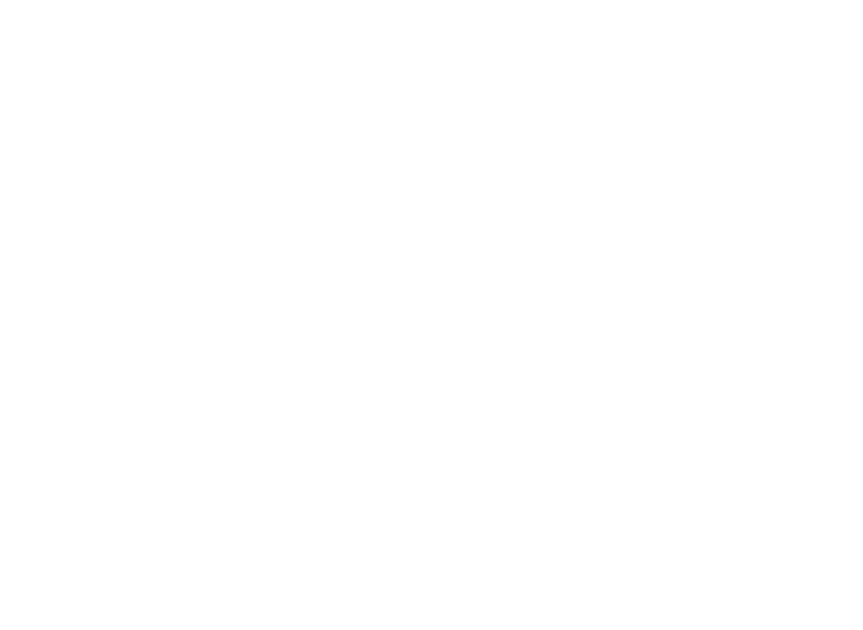
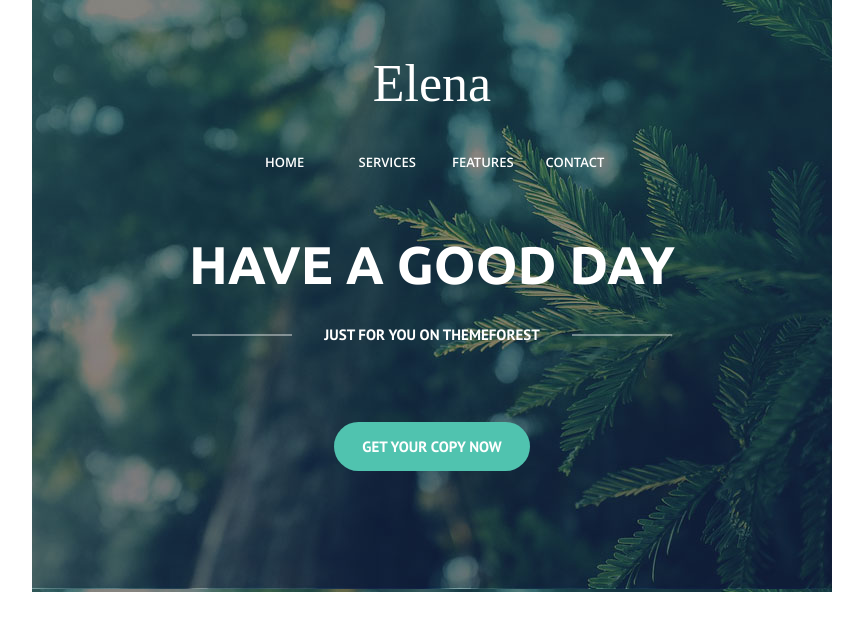
Before and after one commit to crystalclear515/fe.lesson.github.io, a plain HTML site: page index.html in a window 1280 px wide. Shown: the whole page, without its empty margins (208-1071 px from the left). Drawn offline with Linux system fonts and the light colour scheme; a web font is replaced by a local one.

Commit message:
commit 1
Header complete

```diff
--- a/index.html
+++ b/index.html
@@ -8,6 +8,27 @@
   <title>Document</title>
 </head>
 <body>
-
+  <section class="header-section">
+    <div class="container">
+      <div class="logo-block">
+        <a href="" class="logo">Elena</a>
+      </div>
+      <div class="menu">
+        <nav>
+          <ul>
+            <li><a href="">Home</a></li>
+            <li><a href="">Services</a></li>
+            <li><a href="">Features</a></li>
+            <li><a href="">Contact</a></li>
+          </ul>
+        </nav>
+      </div>
+      <div class="header-content">
+        <h1 class="h1-intro">Have a good day</h1>
+        <h2>Just for you on themeforest</h2>
+        <a href="" class="get-copy-btn">Get your copy now</a>
+      </div>
+    </div>
+  </section>
 </body>
 </html>
--- a/scss/font.scss
+++ b/scss/font.scss
@@ -1,63 +1,63 @@
 @font-face {
   font-family: 'PT Sans';
-  src: url('PTSans-Regular.woff2') format('woff2'),
-      url('PTSans-Regular.woff') format('woff');
+  src: url('../font/PTSans-Regular.woff2') format('woff2'),
+      url('../font/PTSans-Regular.woff') format('woff');
   font-weight: normal;
   font-style: normal;
 }
 
 @font-face {
   font-family: 'PT Sans';
-  src: url('PTSans-Bold.woff2') format('woff2'),
-      url('PTSans-Bold.woff') format('woff');
+  src: url('../font/PTSans-Bold.woff2') format('woff2'),
+      url('../font/PTSans-Bold.woff') format('woff');
   font-weight: bold;
   font-style: normal;
 }
 
 @font-face {
   font-family: 'Ubuntu';
-  src: url('Ubuntu-Bold.woff2') format('woff2'),
-      url('Ubuntu-Bold.woff') format('woff');
+  src: url('../font/Ubuntu-Bold.woff2') format('woff2'),
+      url('../font/Ubuntu-Bold.woff') format('woff');
   font-weight: bold;
   font-style: normal;
 }
 
 @font-face {
   font-family: 'Open Sans';
-  src: url('OpenSans-Semibold.woff2') format('woff2'),
-      url('OpenSans-Semibold.woff') format('woff');
+  src: url('../font/OpenSans-Semibold.woff2') format('woff2'),
+      url('../font/OpenSans-Semibold.woff') format('woff');
   font-weight: 600;
   font-style: normal;
 }
 
 @font-face {
   font-family: 'Belinda';
-  src: url('Belinda.woff2') format('woff2'),
-      url('Belinda.woff') format('woff');
+  src: url('../font/Belinda.woff2') format('woff2'),
+      url('../font/Belinda.woff') format('woff');
   font-weight: normal;
   font-style: normal;
 }
 
 @font-face {
   font-family: 'Cabin';
-  src: url('Cabin-Regular.woff2') format('woff2'),
-      url('Cabin-Regular.woff') format('woff');
+  src: url('../font/Cabin-Regular.woff2') format('woff2'),
+      url('../font/Cabin-Regular.woff') format('woff');
   font-weight: normal;
   font-style: normal;
 }
 
 @font-face {
   font-family: 'Nexa';
-  src: url('Nexa-Heavy.woff2') format('woff2'),
-      url('Nexa-Heavy.woff') format('woff');
+  src: url('../font/Nexa-Heavy.woff2') format('woff2'),
+      url('../font/Nexa-Heavy.woff') format('woff');
   font-weight: 900;
   font-style: normal;
 }
 
 @font-face {
   font-family: 'Nexa';
-  src: url('NexaRegular.woff2') format('woff2'),
-      url('NexaRegular.woff') format('woff');
+  src: url('../font/NexaRegular.woff2') format('woff2'),
+      url('../font/NexaRegular.woff') format('woff');
   font-weight: normal;
   font-style: normal;
 }
--- a/scss/style.scss
+++ b/scss/style.scss
@@ -1,4 +1,96 @@
+*{
+  box-sizing: border-box;
+}
+
 .container{
   margin: 0 auto;
   width: 800px;
 }
+
+.header-section .container{
+  background-image: url(../img/bg.jpg)
+}
+
+.logo-block{
+  text-align: center;
+  font-family: 'Belinda';
+  font-weight: normal;
+  font-style: normal;
+  padding-top: 54px;
+  padding-bottom: 23px;
+  a{
+    text-decoration: none;
+    font-size: 52px;
+    color: #fff;
+  }
+}
+
+.menu nav ul{
+  display: flex;
+  justify-content: center;
+  list-style: none;
+  li {
+    width: 12.3%;
+  }
+    a{
+      color: #fff;
+      text-decoration: none;
+      font-family: "Open Sans";
+      text-transform: uppercase;
+      font-size: 13px;
+    }
+}
+
+.header-content{
+  text-align: center;
+  padding-top: 12px;
+  padding-bottom: 121px;
+  .h1-intro{
+    color: #fff;
+    text-transform: uppercase;
+    font-family: "Ubuntu";
+    font-size: 53px;
+    margin-bottom: 30px;
+  }
+  h2{
+    position: relative;
+    color: #fff;
+    font-family: 'PT Sans';
+    font-weight: bold;
+    text-transform: uppercase;
+    font-size: 15px;
+    &::before{
+      left: 160px;
+      position: absolute;
+      content: "";
+      height: 2px;
+      width: 100px;
+      background-color: rgba(255, 255, 255, 0.4);
+      top: 8px;
+    }
+    &::after{
+      right: 160px;
+      position: absolute;
+      content: "";
+      height: 2px;
+      width: 100px;
+      background-color: rgba(255, 255, 255, 0.4);
+      top: 8px;
+    }
+  }
+  .get-copy-btn{
+    width: 196px;
+    border-radius: 40px;
+    text-decoration: none;
+    display: inline-block;
+    color: #fff;
+    font-family: "PT Sans";
+    font-weight: bold;
+    text-transform: uppercase;
+    font-size: 15px;
+    background-color: #50c3af;
+    margin-top: 67px;
+    padding-top: 16px;
+    padding-bottom: 15px;
+  }
+}
```
Also changed, not shown: style/style.css, 1 other file.
